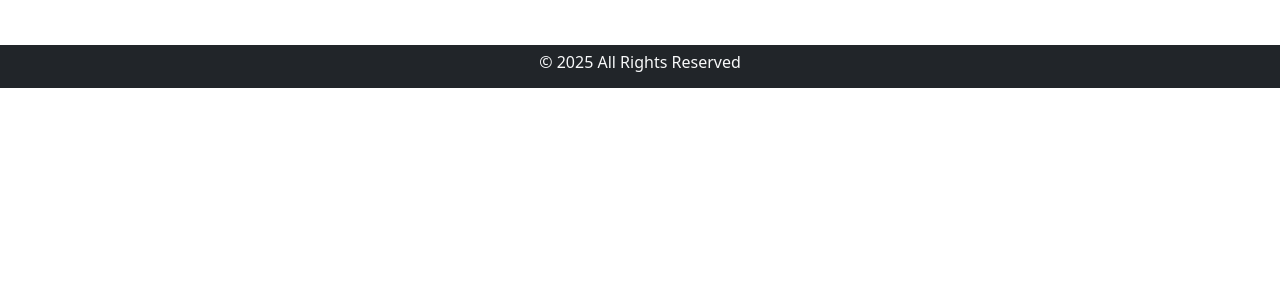
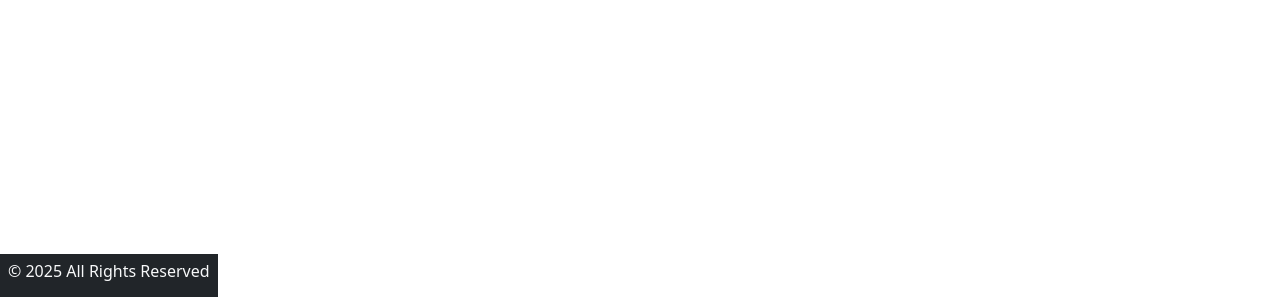
Before and after one commit to baihoussama/resturant-website, a plain HTML site: page contact.html in a window 1280 px wide. Shown: the part 503-800 px from the top of the page. Drawn offline with nearby package versions, Linux system fonts and the light colour scheme.

Commit message:
Update contact.html

```diff
--- a/contact.html
+++ b/contact.html
@@ -23,7 +23,7 @@
     <div class="d-flex justify-content-center p-5">
         <img src="./asset/under.gif" alt="fixing page">
     </div>
-    <footer class="bg-dark p-2 d-flex align-items-center justify-content-center mt-auto">
+    <footer class="bg-dark p-2 d-flex align-items-center justify-content-center mt-auto position-fixed bottom-0">
         <h6 class="text-light">&copy; 2025 All Rights Reserved</h6>
     </footer>
 </body>
```
